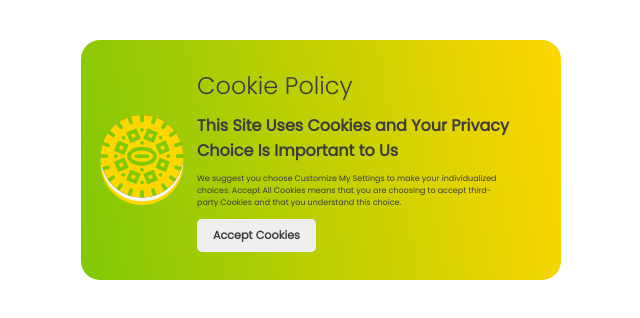
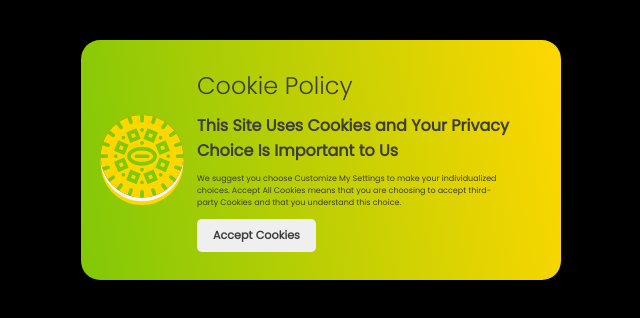
Before and after one commit to michaelpaulcuccia/gsap_animations, a Next.js app in the folder client/: page / in a window 1280 px wide. Shown: the top 318 px of the page, without its empty margins (319-959 px from the left). Built offline with nearby package versions, Linux system fonts and the light colour scheme.

Commit message:
working just fine!

```diff
--- /dev/null
+++ b/client/components/cookie.js
@@ -0,0 +1,125 @@
+import React, { useRef, useEffect } from "react";
+import Image from "next/image";
+import { gsap } from "gsap";
+import styles from "@/styles/Cookie.module.css";
+import goldenOreo from "../public/images/goldenOreo.svg";
+import { normalizeConfig } from "next/dist/server/config-shared";
+
+export default function cookie() {
+  const wrapper = useRef();
+  const cookieContainer = useRef();
+  const text = useRef();
+  const button = useRef();
+
+  const tlOne = gsap.timeline({
+    defaults: {
+      duration: 0.75,
+      ease: "power1.out",
+    },
+  });
+
+  useEffect(() => {
+    //ENTRANCE ANIMATIONS
+    tlOne.from(
+      cookieContainer.current,
+      {
+        scale: 0,
+      },
+      {
+        scale: 1,
+      }
+    );
+
+    tlOne.fromTo(
+      ".cookie",
+      {
+        opacity: 0,
+        x: -50,
+        rotation: "-45deg",
+      },
+      {
+        opacity: 1,
+        x: 0,
+        rotation: "0deg",
+      }
+    );
+
+    tlOne.fromTo(
+      text.current,
+      {
+        x: 30,
+        opacity: 0,
+      },
+      {
+        x: 0,
+        opacity: 1,
+      },
+      //syncs with previous animation
+      "<"
+    );
+  }, []);
+
+  const handleClick = () => {
+    const tl = gsap.timeline({
+      defaults: {
+        duration: 0.75,
+      },
+    });
+
+    tl.fromTo(
+      ".cookie",
+      {
+        y: 0,
+        rotation: "0deg",
+      },
+      {
+        rotation: "-270deg",
+        y: -3,
+        yoyo: true,
+        repeat: 2,
+      }
+    );
+
+    tl.to(cookieContainer.current, {
+      opacity: 0,
+      y: 100,
+      duration: 0.5,
+    });
+
+    tl.to(wrapper.current, {
+      display: "none",
+      duration: 0.75,
+    });
+  };
+
+  return (
+    <div className={styles.wrapper} ref={wrapper}>
+      <div className={styles.cookiecontainer} ref={cookieContainer}>
+        <Image src={goldenOreo} width={90} height={90} className="cookie" />
+
+        <div className={styles.text} ref={text}>
+          <h2 className={styles.cookietitle}>Cookie Policy</h2>
+
+          <p className={styles.cookiesubtitle}>
+            This Site Uses Cookies and Your Privacy Choice Is Important to Us
+          </p>
+
+          <p className={styles.legal}>
+            We suggest you choose Customize My Settings to make your
+            individualized choices. Accept All Cookies means that you are
+            choosing to accept third-party Cookies and that you understand this
+            choice.
+          </p>
+
+          <button
+            className={styles.buttonClass}
+            ref={button}
+            onClick={handleClick}
+          >
+            Accept Cookies
+          </button>
+        </div>
+      </div>
+    </div>
+  );
+}
--- a/client/pages/index.js
+++ b/client/pages/index.js
@@ -1,91 +1,7 @@
-import React, { useRef, useEffect } from "react";
-import Image from "next/image";
 import Head from "next/head";
-import { gsap } from "gsap";
-import styles from "@/styles/Cookie.module.css";
-import goldenOreo from "../public/images/goldenOreo.svg";
+import Cookie from "@/components/cookie";
 
 export default function Home() {
-  const tlOne = gsap.timeline({
-    defaults: {
-      duration: 0.75,
-      ease: "power1.out",
-    },
-  });
-
-  const cookieContainer = useRef();
-  const text = useRef();
-  const button = useRef();
-
-  useEffect(() => {
-    //ENTRANCE ANIMATIONS
-    tlOne.from(
-      cookieContainer.current,
-      {
-        scale: 0,
-      },
-      {
-        scale: 1,
-      }
-    );
-
-    tlOne.fromTo(
-      ".cookie",
-      {
-        opacity: 0,
-        x: -50,
-        rotation: "-45deg",
-      },
-      {
-        opacity: 1,
-        x: 0,
-        rotation: "0deg",
-      }
-    );
-
-    tlOne.fromTo(
-      text.current,
-      {
-        x: 30,
-        opacity: 0,
-      },
-      {
-        x: 0,
-        opacity: 1,
-      },
-      //syncs with previous animation
-      "<"
-    );
-  }, []);
-
-  const handleClick = () => {
-    const tl = gsap.timeline({
-      defaults: {
-        duration: 0.75,
-      },
-    });
-
-    tl.fromTo(
-      ".cookie",
-      {
-        y: 0,
-        rotation: "0deg",
-      },
-      {
-        rotation: "-270deg",
-        y: -3,
-        yoyo: true,
-        repeat: 2,
-      }
-    );
-
-    tl.to(cookieContainer.current, {
-      opacity: 0,
-      y: 100,
-      duration: 0.5,
-    });
-  };
-
   return (
     <div>
       <Head>
@@ -93,32 +9,13 @@ export default function Home() {
         <meta name="description" content="Generated by create next app" />
         <link rel="icon" href="/favicon.ico" />
       </Head>
-      <div className={styles.cookiecontainer} ref={cookieContainer}>
-        <Image src={goldenOreo} width={90} height={90} className="cookie" />
-
-        <div className={styles.text} ref={text}>
-          <h2 className={styles.cookietitle}>Cookie Policy</h2>
-
-          <p className={styles.cookiesubtitle}>
-            This Site Uses Cookies and Your Privacy Choice Is Important to Us
-          </p>
-
-          <p className={styles.legal}>
-            We suggest you choose Customize My Settings to make your
-            individualized choices. Accept All Cookies means that you are
-            choosing to accept third-party Cookies and that you understand this
-            choice.
-          </p>
-
-          <button
-            className={styles.buttonClass}
-            ref={button}
-            onClick={handleClick}
-          >
-            Accept Cookies
-          </button>
-        </div>
-      </div>
+      <Cookie />
+      <h1>Welcome!</h1>
+      <p>Made with Next.js</p>
+      <h2>AND</h2>
+      <p>Green Sock (gsap)</p>
+      <h2>Developed by</h2>
+      <p>Michael Cuccia</p>
     </div>
   );
 }
--- a/client/styles/Cookie.module.css
+++ b/client/styles/Cookie.module.css
@@ -1,3 +1,13 @@
+.wrapper {
+  height: 100vh;
+  width: 100vw;
+  display: flex;
+  justify-content: center;
+  align-items: center;
+  background-color: #000000;
+  position: absolute;
+}
+
 .cookiecontainer {
   background: linear-gradient(260deg, #ffd700 0, #81c807 100%);
   color: #3d3d3d;
--- a/client/styles/globals.css
+++ b/client/styles/globals.css
@@ -5,3 +5,7 @@
   margin: 0;
   padding: 0;
 }
+
+body {
+  position: relative;
+}
```
